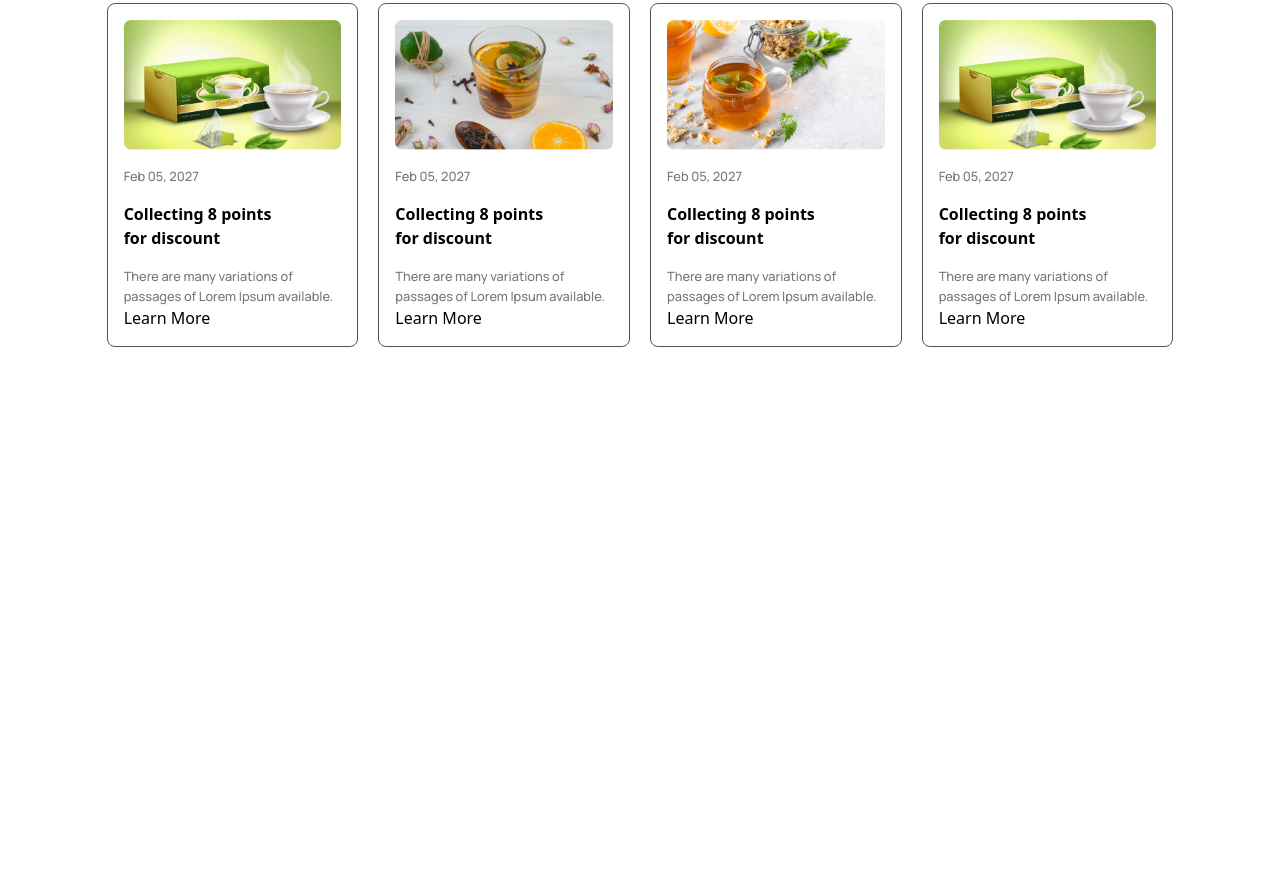
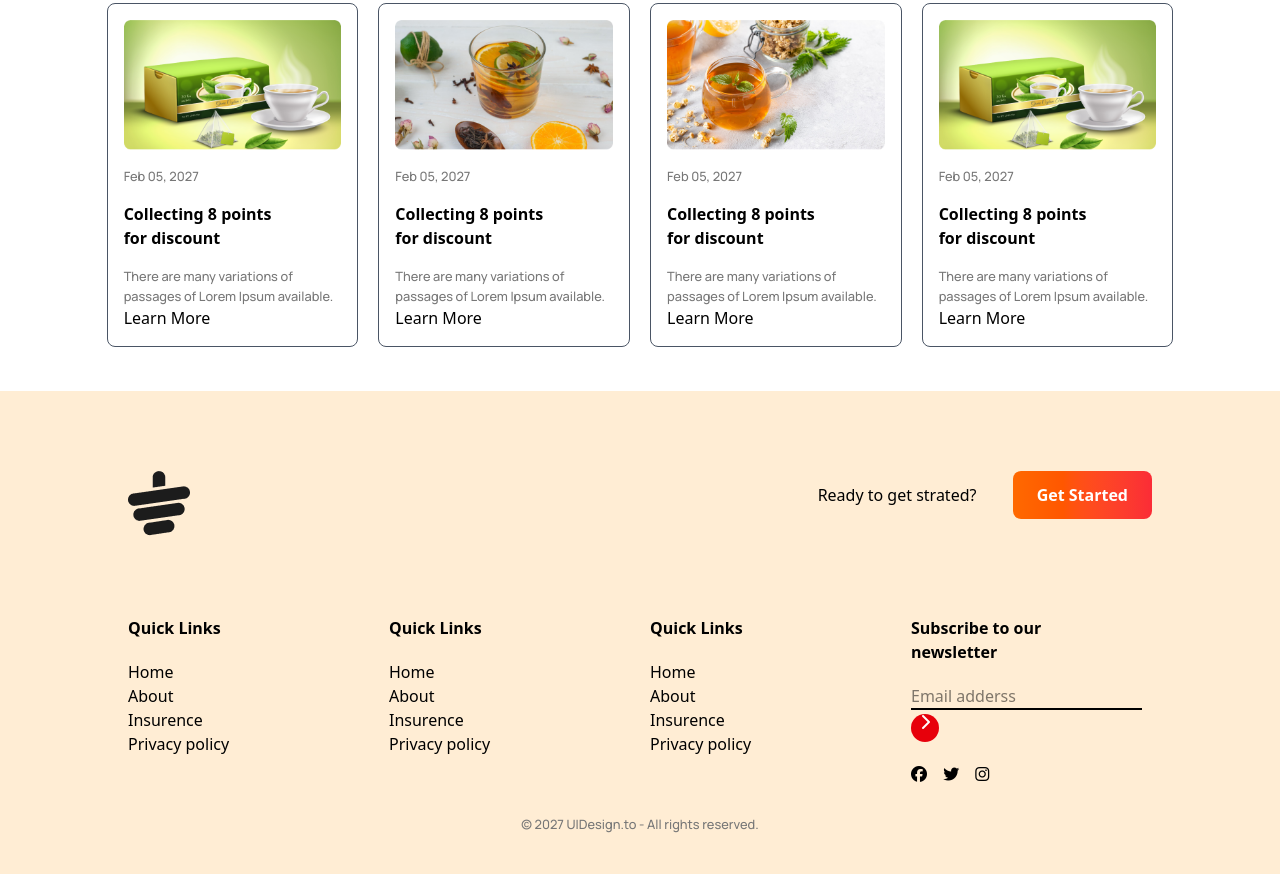
Before and after one commit to mdrasel97/tea-house, a plain HTML site: page index.html in a window 1280 px wide. Shown: the part 2427-3301 px from the top of the page. Before the commit the page ends 2818 px from the top, so only its background shows below. Drawn offline with nearby package versions, Linux system fonts and the light colour scheme.

Commit message:
footer section added

```diff
--- a/index.html
+++ b/index.html
@@ -217,7 +217,72 @@
 
              </section>
     </main>
-    <footer>
+
+
+
+    <footer class=" bg-orange-100 w-full pt-20 pb-10">
+      <div class="md:w-4/5 w-5/6 mx-auto">
+        <!-- footer-top-container  -->
+      <div class="md:flex justify-between pb-10">
+        <!-- footer logo -->
+         <div>
+          <img src="./images/cup.png" alt="">
+         </div>
+         <!-- get started button  -->
+          <div>
+            <span class="mr-3">Ready to get strated?</span>
+            <button class="ml-5 py-3 px-6 bg-gradient-to-r from-orange-500 to-red-500 rounded-lg text-white font-bold">Get Started</button>
+          </div>
+      </div>
+      <!-- footer service link container  -->
+       <div class="mt-10 grid grid-cols-1 md:grid-cols-2 lg:grid-cols-4 justify-between gap-5">
+        <!-- footer div-1  -->
+         <div>
+          <h4 class="font-bold mb-5">Quick Links</h4>
+          <ul>
+            <li><a href="">Home</a></li>
+            <li><a href="">About</a></li>
+            <li><a href="">Insurence</a></li>
+            <li><a href="">Privacy policy</a></li>
+          </ul>
+         </div>
+        <!-- footer div-2  -->
+         <div>
+          <h4 class="font-bold mb-5">Quick Links</h4>
+          <ul>
+            <li><a href="">Home</a></li>
+            <li><a href="">About</a></li>
+            <li><a href="">Insurence</a></li>
+            <li><a href="">Privacy policy</a></li>
+          </ul>
+         </div>
+        <!-- footer div-3  -->
+         <div>
+          <h4 class="font-bold mb-5">Quick Links</h4>
+          <ul>
+            <li><a href="">Home</a></li>
+            <li><a href="">About</a></li>
+            <li><a href="">Insurence</a></li>
+            <li><a href="">Privacy policy</a></li>
+          </ul>
+         </div>
+        <!-- footer div-4  -->
+         <div>
+          <h3 class="font-bold mb-5 w-3/4">Subscribe to our newsletter</h3>
+          <div class="">
+            <input class="border-b-2 border-black" type="text" placeholder="Email adderss">
+          <button class=""><i class="fa-solid fa-chevron-right text-white inline-flex justify-center items-center h-7 w-7 bg-red-600 rounded-full"></i></button>
+          </div>
+          <div class="mt-5">
+            <i class="fa-brands fa-facebook"></i>
+          <i class="fa-brands fa-twitter ml-3"></i>
+          <i class="fa-brands fa-instagram ml-3"></i>
+          </div>
+         </div>
+       </div>
+      <p class="text-center mt-7 paragraph">© 2027 UIDesign.to - All rights reserved.</p>
+
+      </div>
 
     </footer>
 </body>
```
